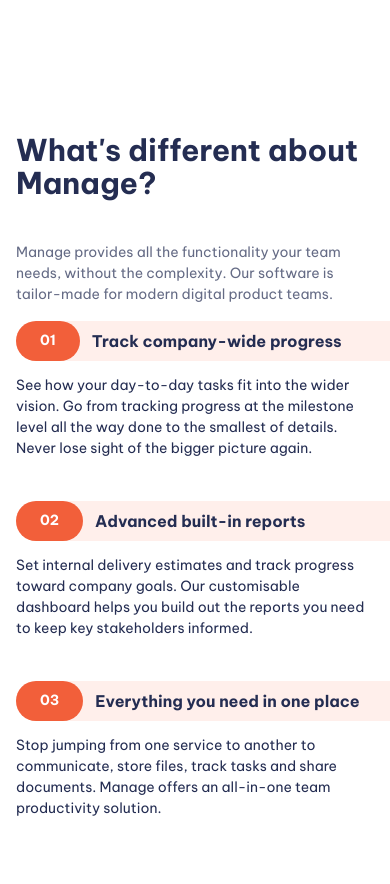
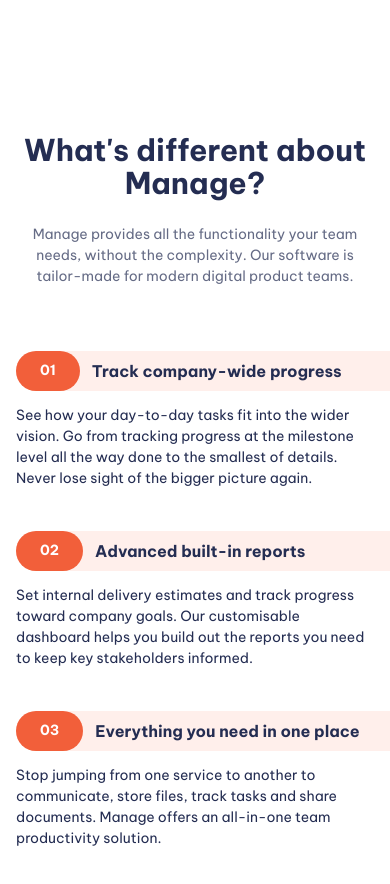
Before and after one commit to MaryamGolparvar/manage-landing-page, a website built with Vite: page index.html in a window 390 px wide. Shown: the part 840-1724 px from the top of the page. Built offline with nearby package versions, Linux system fonts and the light colour scheme.

Commit message:
Complete styling and functionality for About Manage section.

```diff
--- a/index.html
+++ b/index.html
@@ -85,7 +85,7 @@
       <section class="padding-block-900">
         <div class="container">
           <div class="even-columns">
-            <div class="flow">
+            <div class="flow text-center-sm-only margin-block-700" style="--flow-spacer:1.5rem;">
               <h2 class="fs-secondary-heading fw-bold">
                 What's different about Manage?
               </h2>
--- a/style.css
+++ b/style.css
@@ -151,7 +151,21 @@
 :where(.flow :not(:first-child)) {
   margin-top: var(--flow-spacer, 3em);
 }
+.text-center{
+  text-align: center;
+}
+.text-center p{
+ margin-inline: auto;
+}
+@media (max-width: 50em) {
+  .text-center-sm-only p{
+   margin-inline: auto;
+   }
 
+  .text-center-sm-only{
+    text-align: center;
+  }
+}
 .visually-hidden {
   clip: rect(0 0 0 0);
   clip-path: inset(50%);
@@ -232,7 +246,9 @@
 .padding-block-700 {
   padding-block: var(--size-700);
 }
-
+.margin-block-700{
+margin-block-end: var(--size-700);
+}
 /* general styling */
 body {
   font-size: var(--fs-body);
@@ -285,7 +301,7 @@
 .numbered-items {
   counter-reset: count;
   margin-inline: auto;
-  width: fit-content;
+ width: fit-content;
 }
 .numbered-items li {
   counter-increment: count;
```
Also changed, not shown: 1 other file.
